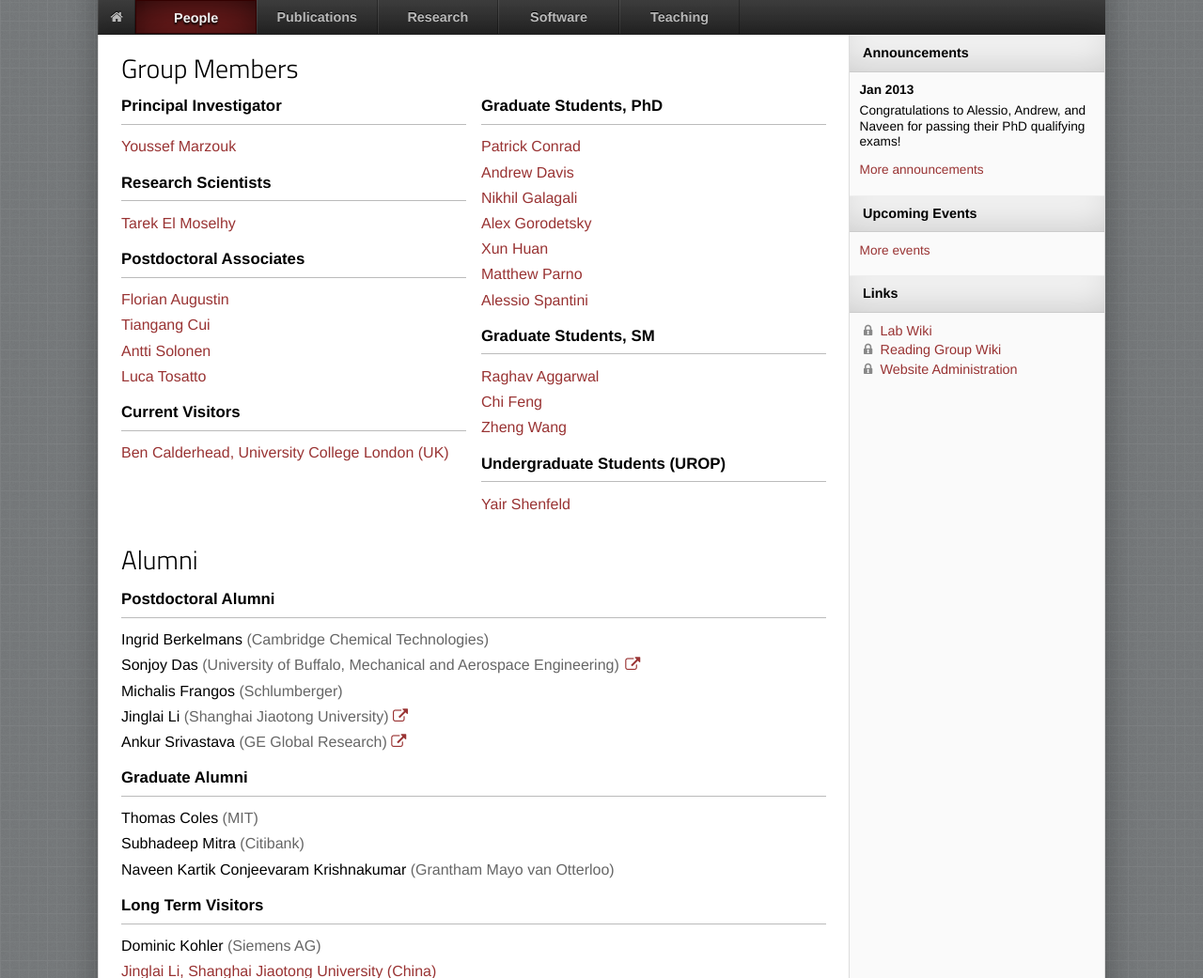
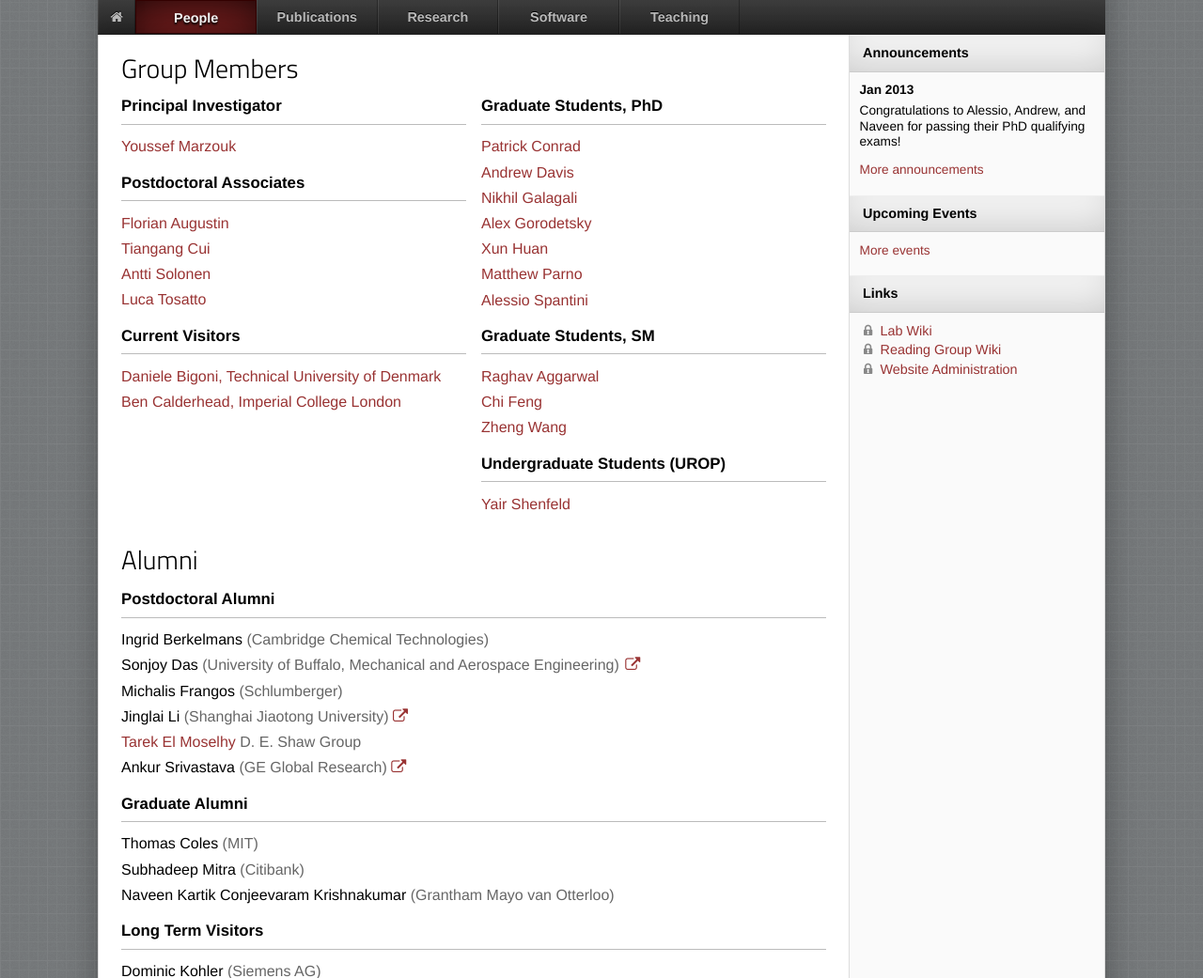
Before and after one commit to chi-feng/uqgroup-website, a PHP site: page /uqgroup/people in a window 1280 px wide. Shown: the part 128-1169 px from the top of the page at 94% size. Run offline with PHP 8.4, Linux system fonts and the light colour scheme.

Commit message:
Update people.php

```diff
--- a/pages/people.php
+++ b/pages/people.php
@@ -16,11 +16,6 @@
       <li><a href="profiles#marzouk">Youssef Marzouk</a></li>
     </ul>
 
-    <h3>Research Scientists</h3>
-    <ul>
-      <li><a href="profiles#moselhy">Tarek El Moselhy</a></li>
-    </ul>
-
     <h3>Postdoctoral Associates</h3>
     <ul>
       <li><a href="profiles#augustin">Florian Augustin</a></li>
@@ -31,7 +26,8 @@
 
     <h3>Current Visitors</h3>
     <ul>
-      <li><a href="http://www.ucl.ac.uk/statistics/people/bencalderhead">Ben Calderhead, University College London (UK)</a></li>
+      <li><a href="">Daniele Bigoni, Technical University of Denmark</a></li>
+      <li><a href="http://www.ucl.ac.uk/statistics/people/bencalderhead">Ben Calderhead, Imperial College London</a></li>
     </ul>
 
   </div>
@@ -72,6 +68,7 @@
     <li><strong>Sonjoy Das</strong> (University of Buffalo, Mechanical and Aerospace Engineering) <a href="http://lotus.eng.buffalo.edu/"><i class="icon-external-link"></i></a></li>
     <li><strong>Michalis Frangos</strong> (Schlumberger)</li>
     <li><strong>Jinglai Li</strong> (Shanghai Jiaotong University) <a href="http://www.jinglaili.net/"><i class="icon-external-link">&nbsp;</i></a></li>
+    <li><a href="http://web.mit.edu/tmoselhy/www/">Tarek El Moselhy</a> D. E. Shaw Group</li>
     <li><strong>Ankur Srivastava</strong> (GE Global Research) <a href="http://www.linkedin.com/pub/ankur-srivastava/21/285/6b6"><i class="icon-external-link">&nbsp;</i></a></li>
   </ul>
   <h3>Graduate Alumni</h3>
```
